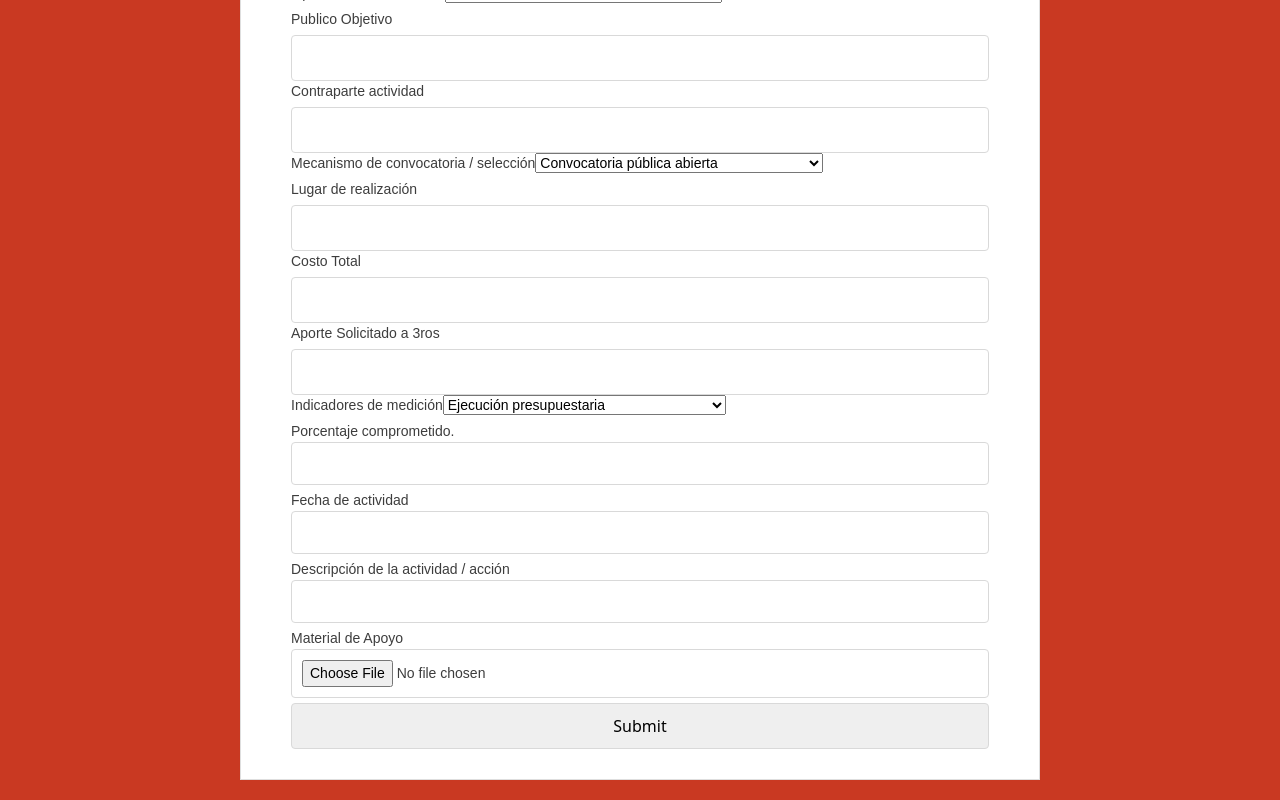
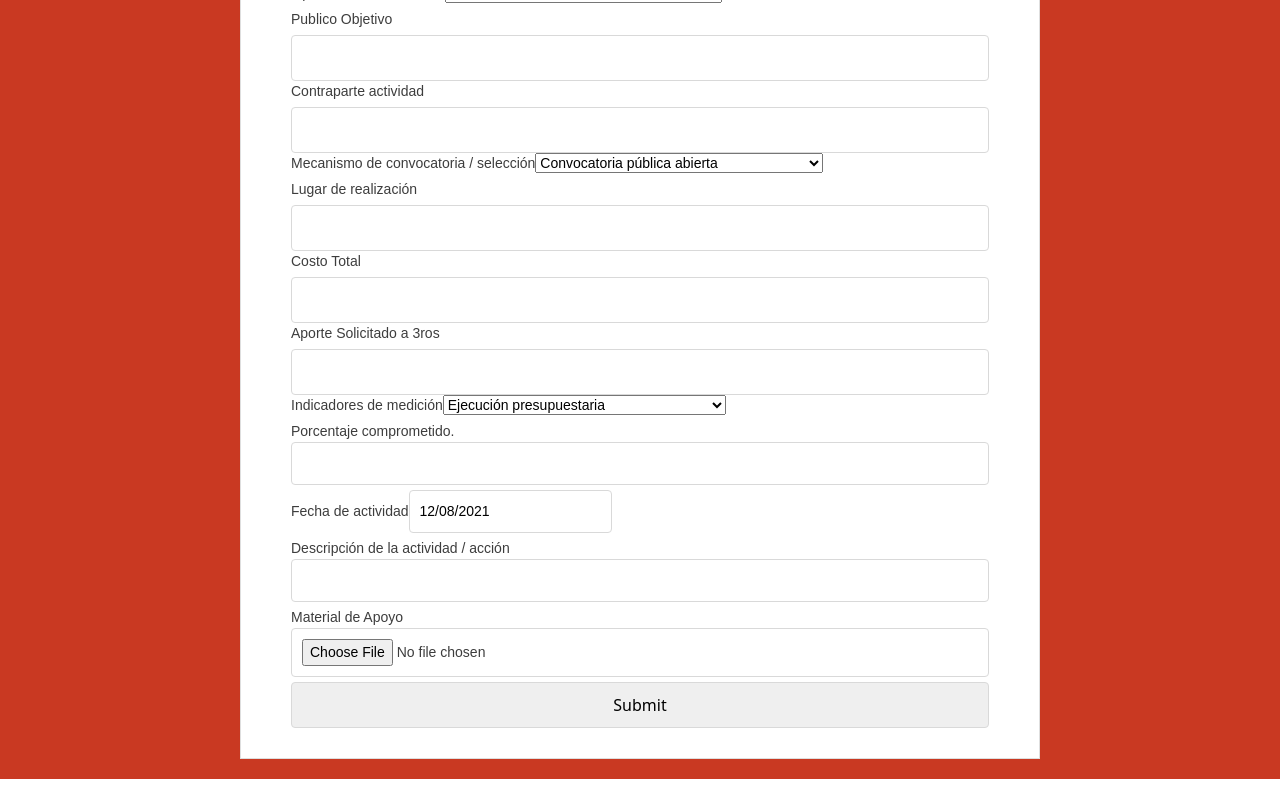
Before and after one commit to JJVergaraManzi/RepoCRT-IC, a React (Create React App) app in the folder FrontEnd/: page /FormularioActividades in a window 1280 px wide. Shown: the part 1251-2051 px from the top of the page. After the commit the page ends 2030 px from the top, so only its background shows below. Built offline with nearby package versions, Linux system fonts and the light colour scheme.

Commit message:
Arreglos en los formularios

```diff
--- a/FrontEnd/src/components/FormularioActividades.js
+++ b/FrontEnd/src/components/FormularioActividades.js
@@ -1,6 +1,9 @@
 import React, {Component} from "react";
 import axios from 'axios'
 import styled from "styled-components";
+import DatePicker from 'react-datepicker';
+import 'react-datepicker/dist/react-datepicker.css'
+
 
 const Styles = styled.div`
  background: #c93922;
@@ -77,7 +80,7 @@ export default class ActivityForms extends Component{
         IndicadoresMed:'',
         ProcCompr:'',
         TipoVerific:'',
-        Fecha:'',
+        Fecha:new Date(),
         Idea:'',
         MaterialApoyo:null
     }
@@ -114,6 +117,16 @@ export default class ActivityForms extends Component{
             [e.target.name]: e.target.value
         })
     }
+    onChangeDate = fecha => {
+        this.setState({ fecha });
+    }
+    onFileChange = (e) =>{
+        console.log("Las reuniones: ",this.state.MaterialApoyo);
+        this.setState({
+            MaterialApoyo: e.target.files[0]
+        })
+    }
+
 
     render(){
         return (
@@ -234,10 +247,9 @@ export default class ActivityForms extends Component{
                     value={this.state.ProcCompr} />
                     </label>
                     <label>Fecha de actividad
-                    <input
-                    onChange={this.onInputChange}
-                    name="Fecha"
-                    value={this.state.Fecha} />
+                    <DatePicker
+                    onChange={this.onChangeDate}
+                    selected={this.state.Fecha} />
                     </label>
                     <label>Descripción de la actividad / acción
                     <input
--- a/FrontEnd/src/components/FormularioReuniones.js
+++ b/FrontEnd/src/components/FormularioReuniones.js
@@ -116,8 +116,8 @@ export default class ReunionForm extends Component{
         })
     }
 
-    onChangeDate = date => {
-        this.setState({ date });
+    onChangeDate = fecha => {
+        this.setState({ fecha });
     }
 
     onInputChange = (e) => {
@@ -162,7 +162,6 @@ export default class ReunionForm extends Component{
                         Fecha
                         <DatePicker
                         className="form-control"
-                        name="Fecha"
                         selected={this.state.Hora}
                         onChange={this.onChangeDate} />
                         </label>
```
